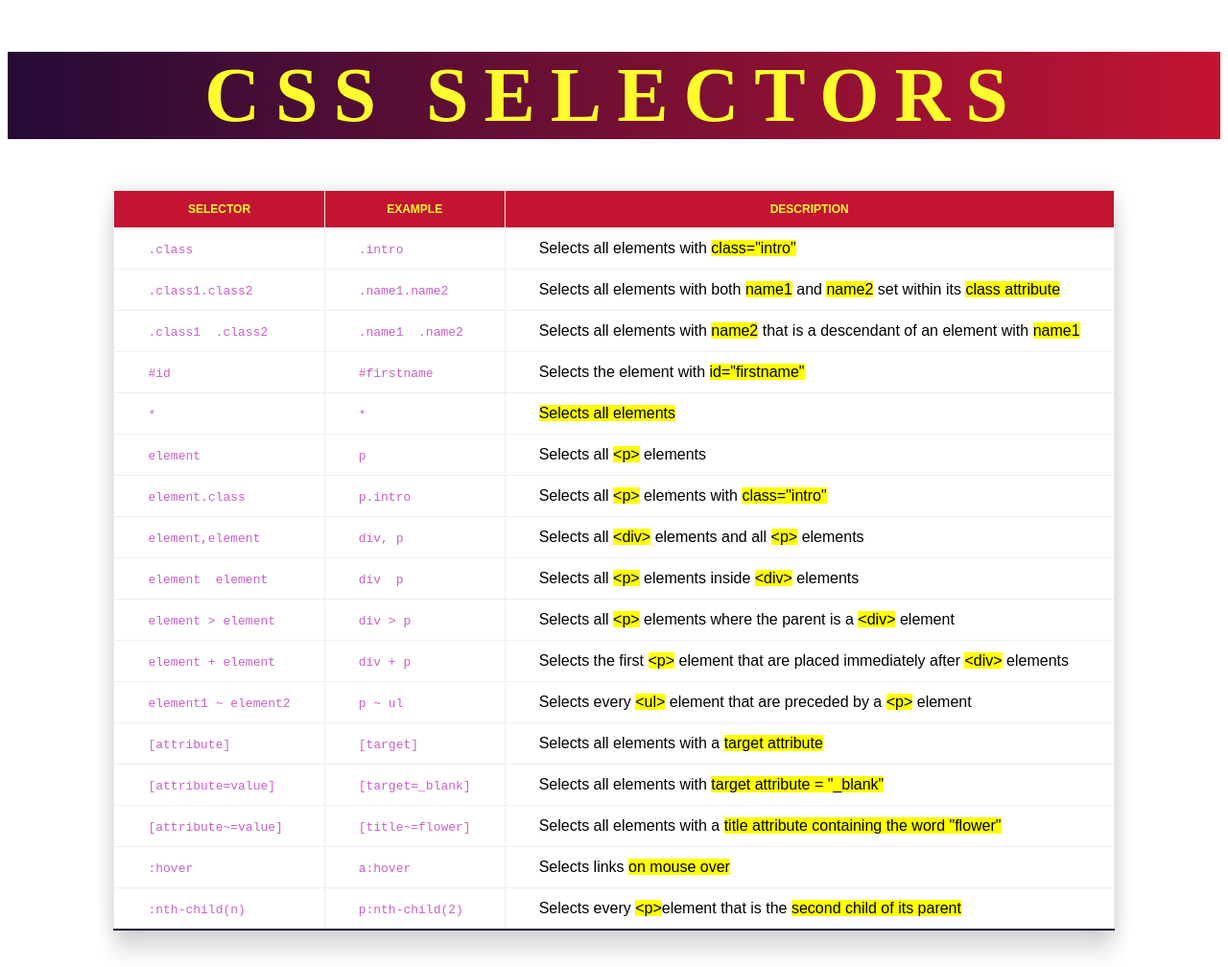
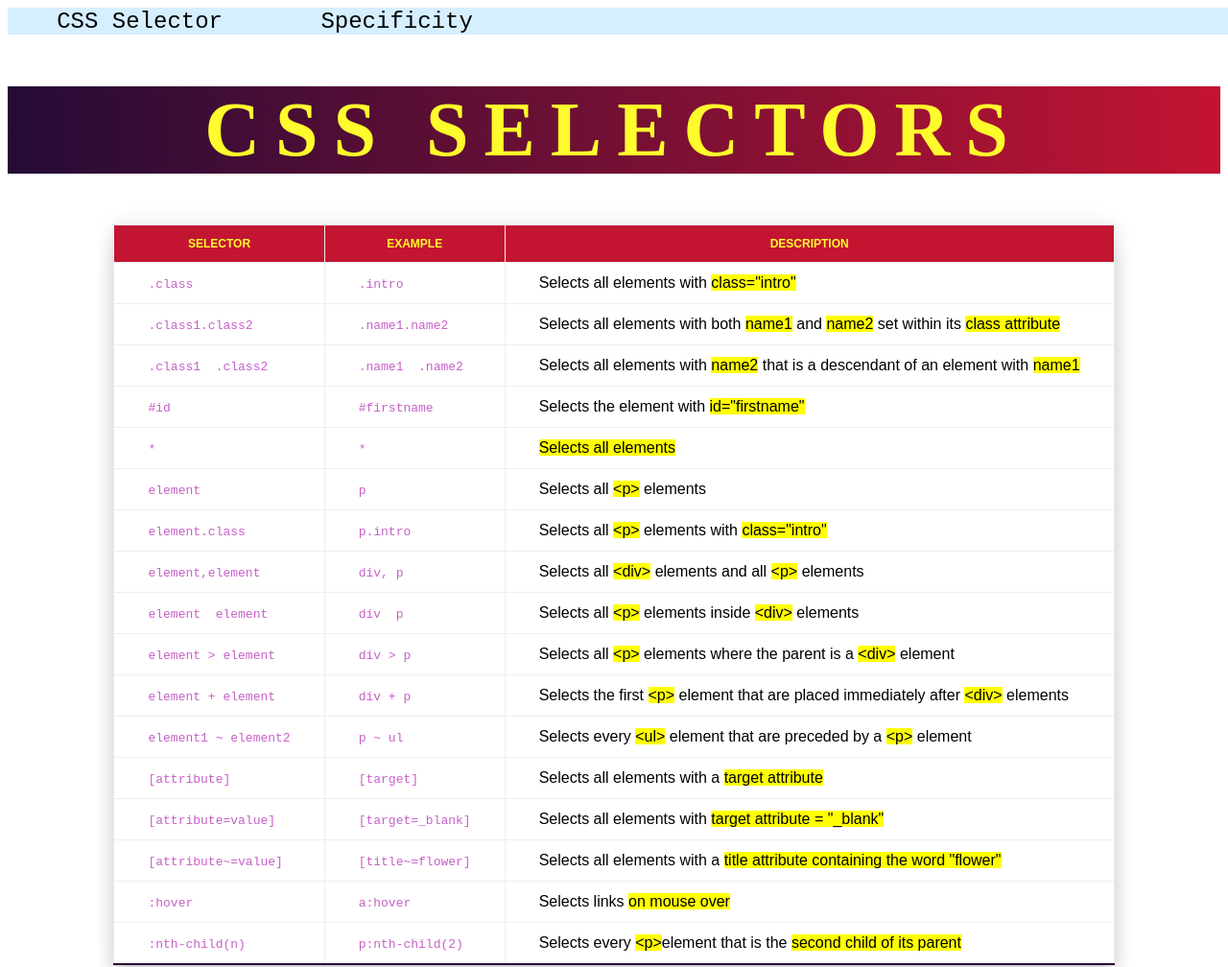
Before and after one commit to AndriusAlimas/CSS-selectors-specificity-cheatsheet, a plain HTML site: page index.html in a window 1280 px wide. Shown: the top 1008 px of the page at 96% size. Drawn offline with Linux system fonts and the light colour scheme; a web font is replaced by a local one.

Commit message:
Added bimply basic navigation and functionality going to specifity down to the page.Added styles from navigation and hover effects

```diff
--- a/index.html
+++ b/index.html
@@ -13,10 +13,17 @@
     </head>
     <body>
         <header>
-            <h1>Css Selectors</h1>
+            <nav>
+                <ul id="navigation">
+                    <li><a href="#">CSS Selector</a></li>
+                    <li><a href="#specifity">Specificity</a></li>
+                </ul>
+            </nav>
         </header>
-
         <main>
+            <header>
+                <h1>Css Selectors</h1>
+            </header>
             <!-- this is where our main table will be -->
             <table>
                 <tr>
@@ -111,10 +118,10 @@
                 </tr>
             </table>
 
-            <section>
+            <section id="specifity">
                 <h1>Calculating CSS Specificity Value</h1>
                 <img src="./img/specificity-calculationbase.png" alt="showing picture most specificity to least specificity" />
-                <ul>
+                <ul id="specifity-list">
                     <li>If the element has inline styling, that automatically1 wins (1,0,0,0 points)</li>
                     <li>For each ID value, apply 0,1,0,0 points</li>
                     <li>For each class value (or pseudo-class or attribute selector), apply 0,0,1,0 points</li>
--- a/styles/style.css
+++ b/styles/style.css
@@ -57,18 +57,48 @@ code{
       color: rgb(199, 96, 199);
   }
 
-ul{
+#specifity-list{
     list-style-image: url('../img/listItem.png');
     margin-left: 10em;
 }
-li{
+#specifity-list li{
     margin: 2.5em auto;
     border: blanchedalmond 2px solid;
     font-size: 1.5em;
 }
-  p{
+
+p{
       font-size: large;
+}
+nav{
+  width: 100vw;
+  background-color: #D6EFFF;
+}
+#navigation{
+    margin: 0;
+    padding: 0;
+    display: flex;
+}
+#navigation li{
+    list-style-type: none;
+     /*when I specify 2 values to margin, the first one is for the top and bottom side, the second for the left and right side*/
+  margin: 0 2vw;
+   /* our font-size will be 3% of the height of the viewport */
+   font-size: 3vh;
+}
+#navigation a{
+    text-decoration: none;
+    /*below I changed the color*/
+  color: black;
+  /*I added some padding*/
+  padding: 2vw;
+  /*also changed the font family but that's totally irrelevant*/
+  font-family: monospace;
   }
+#navigation a:hover{
+    background-color: #C6E9FF;
+}
+
 footer{
       margin-top: 50px;
       text-align: center;
```
